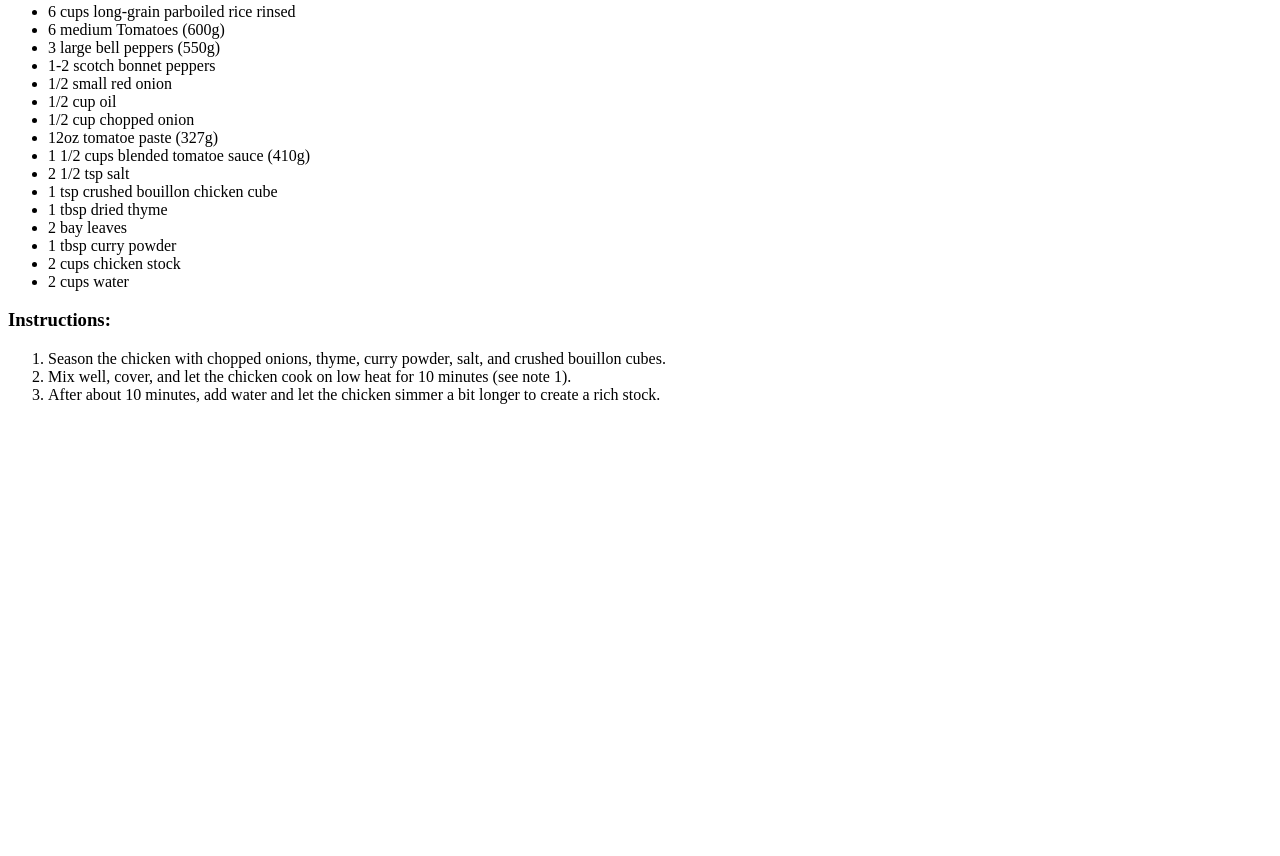
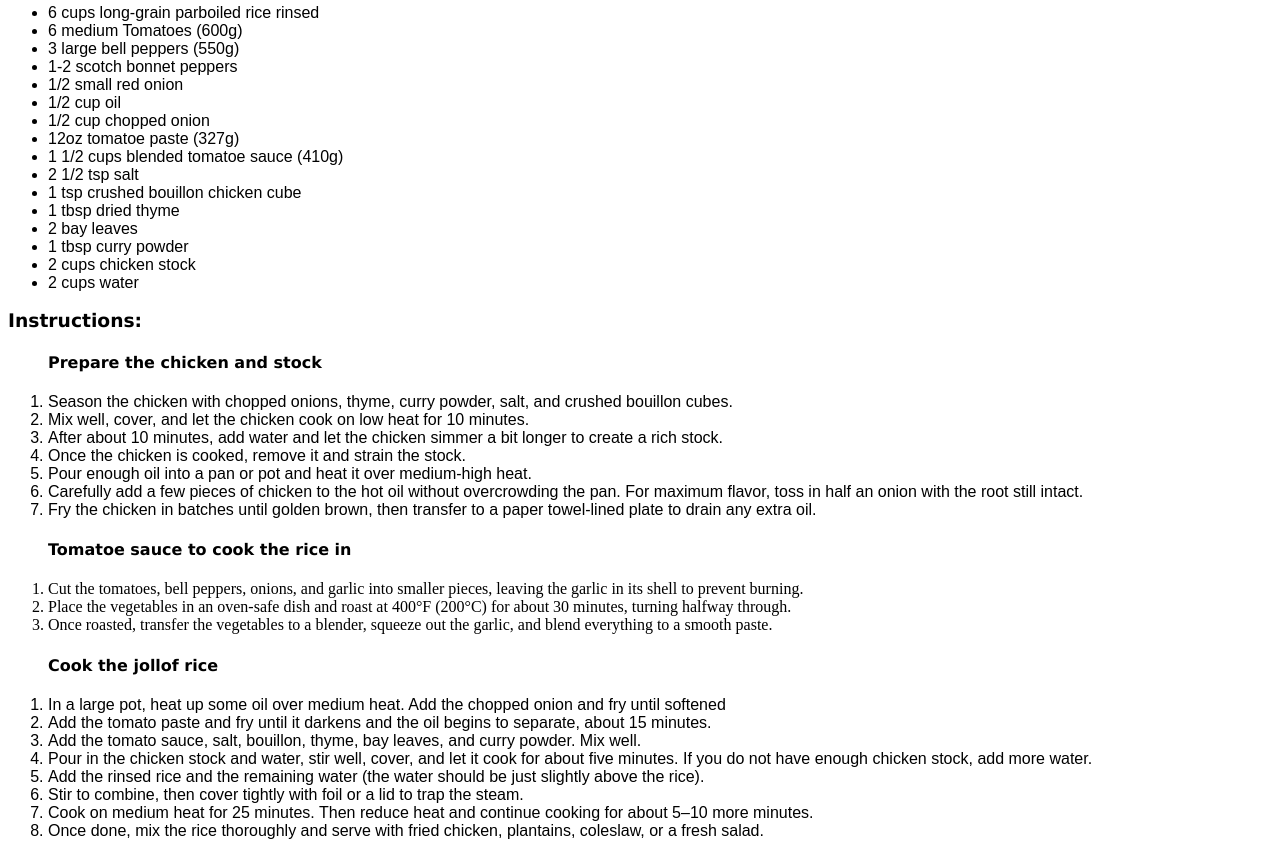
Before and after one commit to Jeffrey0431/odin-recipes, a plain HTML site: page recipes/jollof.html in a window 1280 px wide. Shown: the part 441-1297 px from the top of the page. Before the commit the page ends 861 px from the top, so only its background shows below. Drawn offline with Linux system fonts and the light colour scheme.

```diff
--- a/recipes/jollof.html
+++ b/recipes/jollof.html
@@ -14,8 +14,8 @@
     Jollof rice is a West African dish, this version is a Nigerian version.
     </p>
 
-    <h2>Ingredients:</h2>
-    <ul>
+    <h2 style="font-family: Verdana, Geneva, Tahoma, sans-serif;">Ingredients:</h2>
+    <ul style="font-family: Arial, Helvetica, sans-serif;">
         <li>
            6 cups long-grain parboiled rice rinsed
         </li>
@@ -64,20 +64,84 @@
 
     </ul>
 
-    <h3>Instructions:</h3>
-    <ol>
+    <h3 style="font-family: Verdana, Geneva, Tahoma, sans-serif;">Instructions:</h3>
+    <ol style="font-family: Arial, Helvetica, sans-serif;">
+        <h4 style="font-family: Verdana, Geneva, Tahoma, sans-serif;">Prepare the chicken and stock</h4>
         <li>
             Season the chicken with chopped onions,
             thyme, curry powder, salt, and crushed bouillon cubes.
         </li>
         <li>
             Mix well, cover,
-            and let the chicken cook on low heat for 10 minutes (see note 1).
+            and let the chicken cook on low heat for 10 minutes.
         </li>
         <li>
             After about 10 minutes, add water and
             let the chicken simmer a bit longer to create a rich stock.
         </li>
+        <li>Once the chicken is cooked, remove it and strain the stock.</li>
+        <li>Pour enough oil into a pan or pot and heat it over medium-high heat.</li>
+        <li>Carefully add a few pieces of chicken to the hot oil without
+            overcrowding the pan. For maximum flavor, toss in half
+            an onion with the root still intact.</li>
+        <li> Fry the chicken in batches until golden brown, then transfer
+            to a paper towel-lined plate to drain any extra oil.</li>
     </ol>
+    <ol>
+    <h4 style="font-family: Verdana, Geneva, Tahoma, sans-serif;">
+        Tomatoe sauce to cook the rice in</h4>
+    <li>Cut the tomatoes, bell peppers, onions, and garlic into smaller pieces,
+        leaving the garlic in its shell to prevent burning.
+    </li>
+    <li>Place the vegetables in an oven-safe dish and roast at 400°F (200°C)
+        for about 30 minutes, turning halfway through.
+    </li>
+    <li>
+        Once roasted, transfer the vegetables to a blender, squeeze out the garlic,
+        and blend everything to a smooth paste.
+    </li>
+
+    </ol>
+
+    <ol style="font-family: Arial, Helvetica, sans-serif;">
+        <h4 style="font-family:Verdana, Geneva, Tahoma, sans-serif ;">
+            Cook the jollof rice</h4>
+        <li>
+            In a large pot, heat up some oil over medium heat.
+            Add the chopped onion and fry until softened
+        </li>
+        <li>
+            Add the tomato paste and fry until it darkens
+            and the oil begins to separate, about 15 minutes.
+        </li>
+        <li>Add the tomato sauce, salt, bouillon,
+            thyme, bay leaves, and curry powder. Mix well.
+        </li>
+        <li>Pour in the chicken stock and water, stir well, cover, and let it cook for
+            about five minutes. If you do not have enough chicken stock,
+            add more water.
+        </li>
+        <li>
+            Add the rinsed rice and the remaining water
+            (the water should be just slightly above the rice).
+        </li>
+        <li>
+            Stir to combine, then
+            cover tightly with foil or a lid to trap the steam.
+        </li>
+        <li>
+            Cook on medium heat for 25 minutes. Then reduce heat
+            and continue cooking for about 5–10 more minutes.
+        </li>
+        <li>
+            Once done, mix the rice thoroughly and
+            serve with fried chicken, plantains, coleslaw, or a fresh salad.
+        </li>
+
+    </ol>
+
+
+
+
 </body>
 </html>
```
Also changed, not shown: index.html (+9 -1 lines), recipes/meatballs.html (added, +21 -0 lines), images/meatballs.jpg (added).
